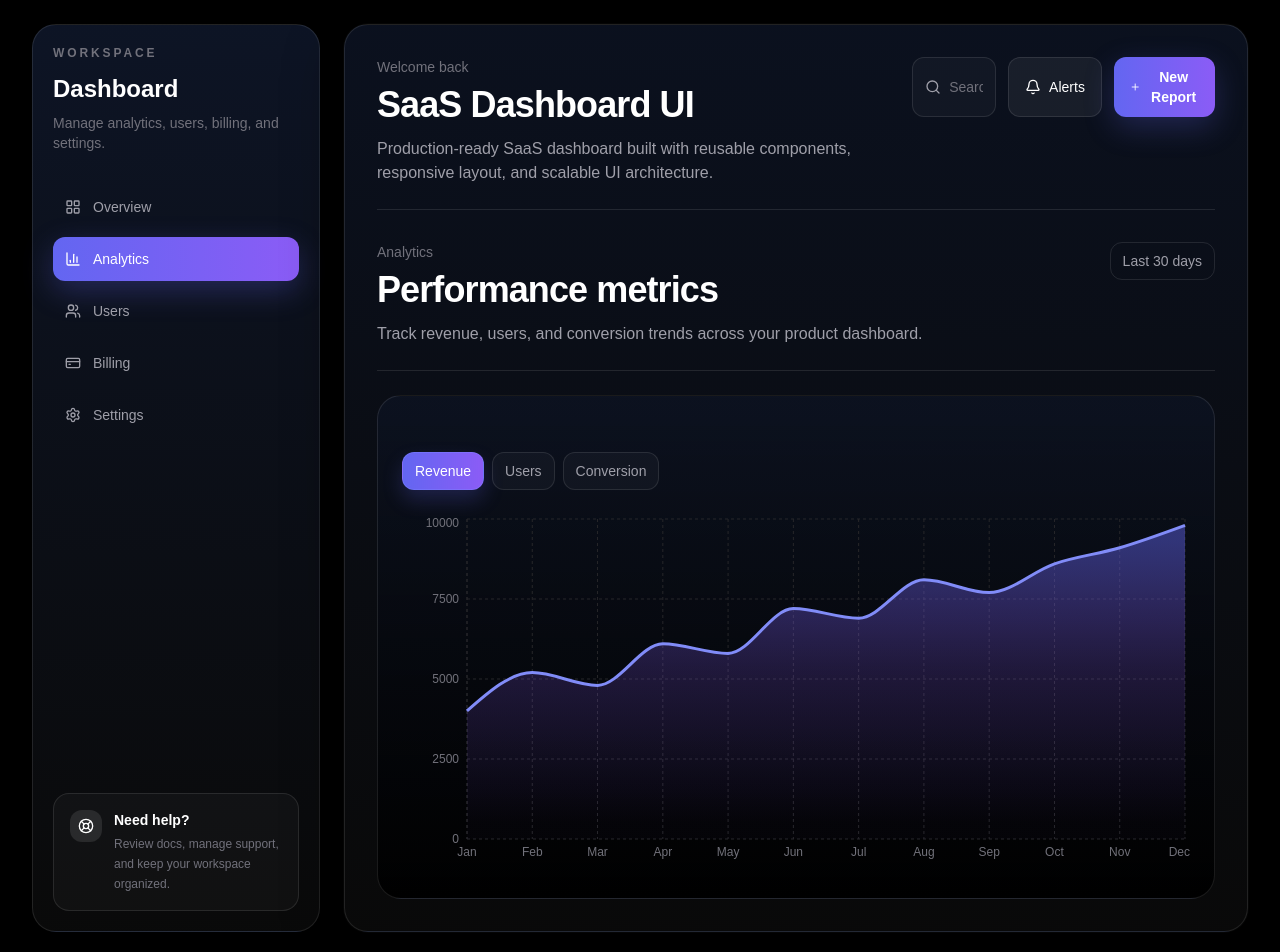
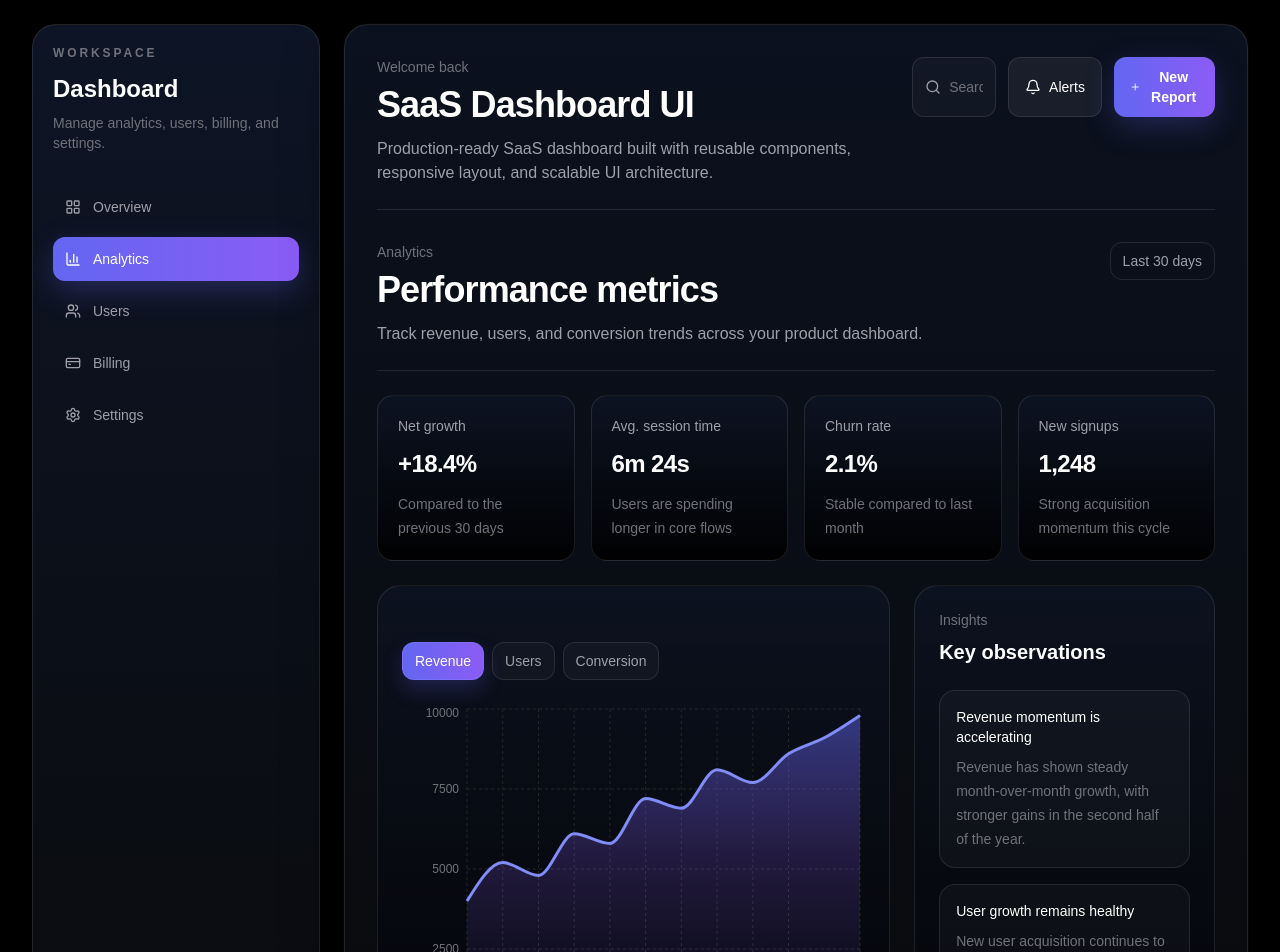
Before and after one commit to RoussosAdo/saas-dashboard-ui, a Next.js app: page /analytics in a window 1280 px wide. Shown: the top 952 px of the page. Built offline with nearby package versions, Linux system fonts and the light colour scheme.

Commit message:
Enhance analytics page with KPI highlights and insight cards

```diff
--- a/app/analytics/page.tsx
+++ b/app/analytics/page.tsx
@@ -2,6 +2,11 @@ import DashboardShell from "app/components/layout/dashboard-shell";
 import DashboardSection from "app/components/dashboard/dashboard-section";
 import PageHeader from "app/components/dashboard/page-header";
 import RevenueChart from "app/components/dashboard/revenue-chart";
+import HighlightCard from "app/components/dashboard/highlight-card";
+import {
+  analyticsHighlights,
+  analyticsInsights,
+} from "app/data/analytics";
 
 export default function AnalyticsPage() {
   return (
@@ -17,9 +22,47 @@ export default function AnalyticsPage() {
         }
       />
 
-      <DashboardSection>
-        <RevenueChart />
-      </DashboardSection>
+      <section className="grid gap-4 md:grid-cols-2 xl:grid-cols-4">
+        {analyticsHighlights.map((item) => (
+          <HighlightCard
+            key={item.label}
+            label={item.label}
+            value={item.value}
+            note={item.note}
+          />
+        ))}
+      </section>
+
+      <section className="mt-6 grid gap-6 xl:grid-cols-[1.45fr_0.85fr]">
+        <DashboardSection>
+          <RevenueChart />
+        </DashboardSection>
+
+        <DashboardSection>
+          <div>
+            <p className="text-sm font-medium text-zinc-500">Insights</p>
+            <h2 className="mt-2 text-xl font-semibold text-white">
+              Key observations
+            </h2>
+          </div>
+
+          <div className="mt-6 space-y-4">
+            {analyticsInsights.map((insight) => (
+              <div
+                key={insight.title}
+                className="rounded-2xl border border-white/10 bg-white/[0.03] p-4 transition-all duration-300 hover:border-indigo-400/20 hover:bg-indigo-500/[0.04]"
+              >
+                <p className="text-sm font-medium text-white">
+                  {insight.title}
+                </p>
+                <p className="mt-2 text-sm leading-6 text-zinc-500">
+                  {insight.description}
+                </p>
+              </div>
+            ))}
+          </div>
+        </DashboardSection>
+      </section>
     </DashboardShell>
   );
 }
--- /dev/null
+++ b/app/components/dashboard/highlight-card.tsx
@@ -0,0 +1,21 @@
+type HighlightCardProps = {
+  label: string;
+  value: string;
+  note: string;
+};
+
+export default function HighlightCard({
+  label,
+  value,
+  note,
+}: HighlightCardProps) {
+  return (
+    <article className="rounded-2xl border border-white/10 bg-[linear-gradient(180deg,rgba(15,23,42,0.58),rgba(0,0,0,0.88))] p-5 transition-all duration-300 hover:-translate-y-1 hover:border-indigo-400/30 hover:shadow-[0_12px_30px_rgba(99,102,241,0.12)]">
+      <p className="text-sm text-zinc-400">{label}</p>
+      <p className="mt-3 text-2xl font-bold tracking-tight text-white">
+        {value}
+      </p>
+      <p className="mt-3 text-sm leading-6 text-zinc-500">{note}</p>
+    </article>
+  );
+}
--- a/app/data/analytics.ts
+++ b/app/data/analytics.ts
@@ -44,3 +44,44 @@ export const analyticsData = {
 };
 
 export type AnalyticsMetric = keyof typeof analyticsData;
+
+export const analyticsHighlights = [
+  {
+    label: "Net growth",
+    value: "+18.4%",
+    note: "Compared to the previous 30 days",
+  },
+  {
+    label: "Avg. session time",
+    value: "6m 24s",
+    note: "Users are spending longer in core flows",
+  },
+  {
+    label: "Churn rate",
+    value: "2.1%",
+    note: "Stable compared to last month",
+  },
+  {
+    label: "New signups",
+    value: "1,248",
+    note: "Strong acquisition momentum this cycle",
+  },
+];
+
+export const analyticsInsights = [
+  {
+    title: "Revenue momentum is accelerating",
+    description:
+      "Revenue has shown steady month-over-month growth, with stronger gains in the second half of the year.",
+  },
+  {
+    title: "User growth remains healthy",
+    description:
+      "New user acquisition continues to rise, supporting broader product adoption and increased engagement.",
+  },
+  {
+    title: "Conversion is trending upward",
+    description:
+      "Conversion rate improvements suggest that onboarding and key activation flows are performing better.",
+  },
+];
```
